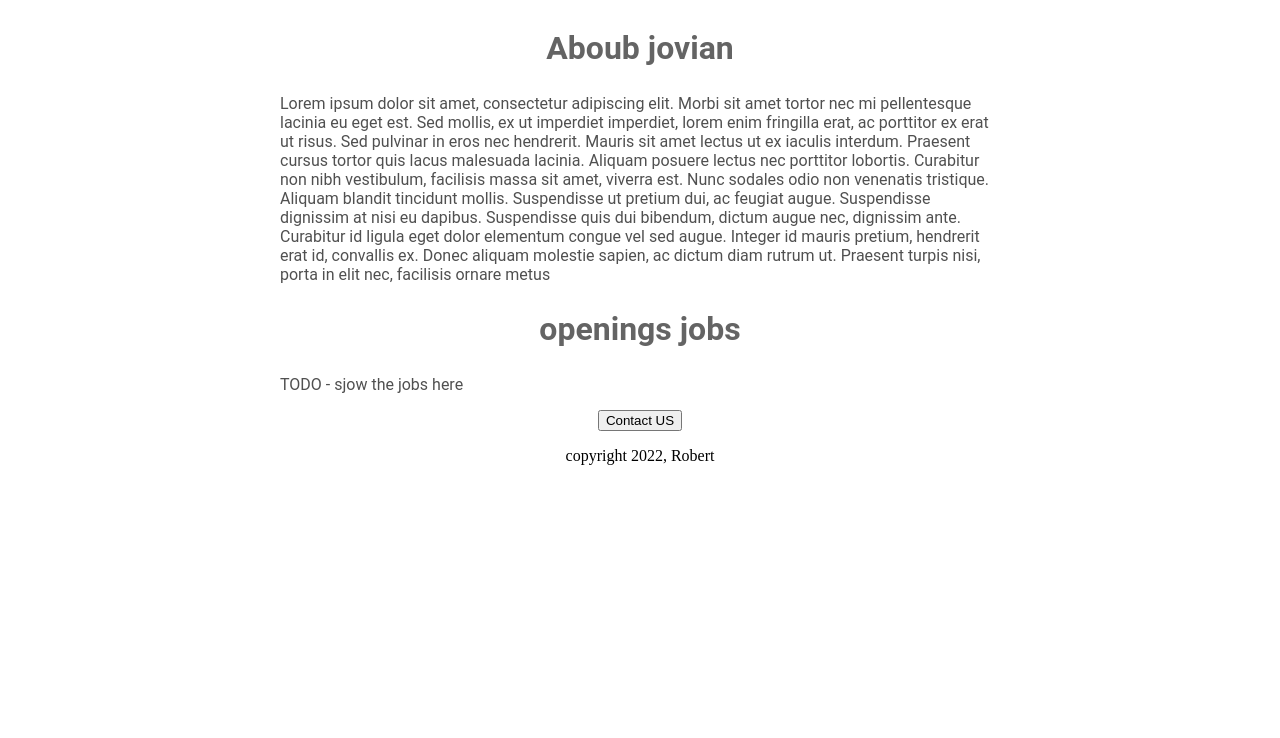
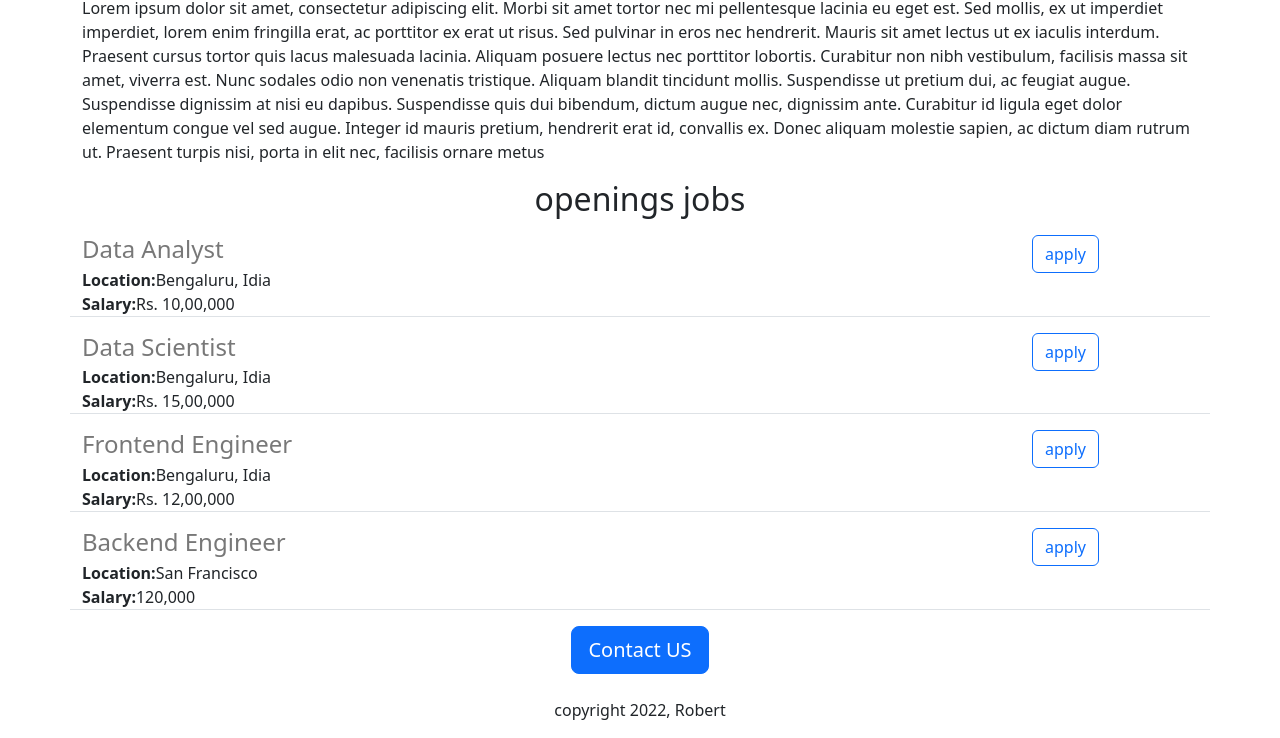
Before and after one commit to Robetzen/jovian-careers-website-v2, a Flask app: page / in a window 1280 px wide. Shown: the part 462-1200 px from the top of the page. Before the commit the page ends 927 px from the top, so only its background shows below. Run offline with Flask 2, Linux system fonts and the light colour scheme.

Commit message:
cambia al html

```diff
--- a/hello.py
+++ b/hello.py
@@ -1,11 +1,48 @@
-from flask import Flask, render_template
+from flask import Flask, render_template, jsonify
 
 app = Flask(__name__)
 
 
+JOBS = [
+   {
+     'id': 1,
+     'title': 'Data Analyst',
+     'location': 'Bengaluru, Idia',
+     'salary': 'Rs. 10,00,000'
+   },
+
+     {
+     'id': 2,
+     'title': 'Data Scientist',
+     'location': 'Bengaluru, Idia',
+     'salary': 'Rs. 15,00,000'
+   },
+
+      {
+     'id': 3,
+     'title': 'Frontend Engineer',
+     'location': 'Bengaluru, Idia',
+     'salary': 'Rs. 12,00,000'
+   },
+
+      {
+     'id': 4,
+     'title': 'Backend Engineer',
+     'location': 'San Francisco',
+     'salary': '120,000'
+   },
+
+
+]
+
 @app.route('/')
 def hello_wolrd():
-  return render_template('home.html')
+  return render_template('home.html', jobs=JOBS)
+
+@app.route('/api/jobs')
+def list_jobs():
+  return jsonify(JOBS)
+
 
 
 print(__name__)
--- a/templates/home.html
+++ b/templates/home.html
@@ -4,55 +4,35 @@
   <head>
     <title>Jovian Careers</title>
 
-    <style>
-
-      .bodytext {
-        font-family: Roboto;
-        color: rgb(80, 80, 80)
-      }
-      h1 {
-        font-size: 40px;
-        font-family:Roboto;
-        font-wight: normal;
-        color: rgb( 50, 50, 50);
-        text-align: center;
-      }
-      #banner {
-        width: 100%;
-        height: 360px;
-        object-fit: cover;
-      }
-
-      h2 {
-        font-family: Roboto;
-        font-size: 32px;
-        color: rgb(100,100,100);
-        text-align: center;
-      }
-
-      #container {
-
-        max-width: 720px;
-        margin:0 auto 0 auto;
-      }
-
-    </style>
+    <meta charset="utf-8">
+    <meta name="viewport" content="width=device-width, initial-scale=1">
+    <link href="https://cdn.jsdelivr.net/npm/bootstrap@5.3.0-alpha1/dist/css/bootstrap.min.css" rel="stylesheet" integrity="sha384-GLhlTQ8iRABdZLl6O3oVMWSktQOp6b7In1Zl3/Jr59b6EGGoI1aFkw7cmDA6j6gD" crossorigin="anonymous">
   </head>
 
   <body>
-    <div id="container">
-   <h1> jovian Careers
+    <div class="container">
+   <h1 class="text-center mt-2 mb-4"> jovian Careers
    </h1>
-   <img id="banner" src="https://images.unsplash.com/photo-1483213097419-365e22f0f258?ixlib=rb-4.0.3&ixid=MnwxMjA3fDB8MHxwaG90by1wYWdlfHx8fGVufDB8fHx8&auto=format&fit=crop&w=870&q=80">
+   <img  class="rounded mx-auto d-block" src="https://images.unsplash.com/photo-1483213097419-365e22f0f258?ixlib=rb-4.0.3&ixid=MnwxMjA3fDB8MHxwaG90by1wYWdlfHx8fGVufDB8fHx8&auto=format&fit=crop&w=870&q=80">
 
-   <h2>Aboub jovian</h2>
+   <h2 class="text-center mt-3 mb-4">Aboub jovian</h2>
 
-   <p class='bodytext'>Lorem ipsum dolor sit amet, consectetur adipiscing elit. Morbi sit amet tortor nec mi pellentesque lacinia eu eget est. Sed mollis, ex ut imperdiet imperdiet, lorem enim fringilla erat, ac porttitor ex erat ut risus. Sed pulvinar in eros nec hendrerit. Mauris sit amet lectus ut ex iaculis interdum. Praesent cursus tortor quis lacus malesuada lacinia. Aliquam posuere lectus nec porttitor lobortis. Curabitur non nibh vestibulum, facilisis massa sit amet, viverra est. Nunc sodales odio non venenatis tristique. Aliquam blandit tincidunt mollis. Suspendisse ut pretium dui, ac feugiat augue. Suspendisse dignissim at nisi eu dapibus. Suspendisse quis dui bibendum, dictum augue nec, dignissim ante. Curabitur id ligula eget dolor elementum congue vel sed augue. Integer id mauris pretium, hendrerit erat id, convallis ex. Donec aliquam molestie sapien, ac dictum diam rutrum ut. Praesent turpis nisi, porta in elit nec, facilisis ornare metus</p>
-   <h2>openings jobs</h2>
-   <p class='bodytext'>TODO - sjow the jobs here</p>
-   <div style ="text-align:center;">
-   <button>Contact US</button>
-   <p>copyright 2022, Robert</p>
+   <p>Lorem ipsum dolor sit amet, consectetur adipiscing elit. Morbi sit amet tortor nec mi pellentesque lacinia eu eget est. Sed mollis, ex ut imperdiet imperdiet, lorem enim fringilla erat, ac porttitor ex erat ut risus. Sed pulvinar in eros nec hendrerit. Mauris sit amet lectus ut ex iaculis interdum. Praesent cursus tortor quis lacus malesuada lacinia. Aliquam posuere lectus nec porttitor lobortis. Curabitur non nibh vestibulum, facilisis massa sit amet, viverra est. Nunc sodales odio non venenatis tristique. Aliquam blandit tincidunt mollis. Suspendisse ut pretium dui, ac feugiat augue. Suspendisse dignissim at nisi eu dapibus. Suspendisse quis dui bibendum, dictum augue nec, dignissim ante. Curabitur id ligula eget dolor elementum congue vel sed augue. Integer id mauris pretium, hendrerit erat id, convallis ex. Donec aliquam molestie sapien, ac dictum diam rutrum ut. Praesent turpis nisi, porta in elit nec, facilisis ornare metus</p>
+   <h2 class="text-center">openings jobs</h2>
+   <p >
+    <div>
+   {%for job in jobs%}
+
+
+    {% include 'jobitem.html'%}
+
+
+   {%endfor%}
+    </div>
+   </p>
+   <div class="text-center">
+   <button class="btn btn-primary btn-lg">Contact US</button>
+   <p class="mt-4">copyright 2022, Robert</p>
    </div>
   </div>
   </body>
--- /dev/null
+++ b/templates/jobitem.html
@@ -0,0 +1,20 @@
+
+<div class="border-bottom row" style="margin-bottom:16px;">
+  <div class="col-10">
+<h4 style='color:rgb(120,120,120); margin-bottom:4px;padding-buttom:4px;'>
+    {{job['title']}}
+  </h4>
+  <div>
+    <b>Location:</b>{{job['location']}}
+  </div>
+  {%if 'salary' in job%}
+  <div>
+    <b>Salary:</b>{{job['salary']}}
+  </div>
+  {%endif%}
+</div>
+<div class="col-2">
+  <button type="button" class="btn btn-outline-primary">apply</button>
+</div>
+
+</div>
```
